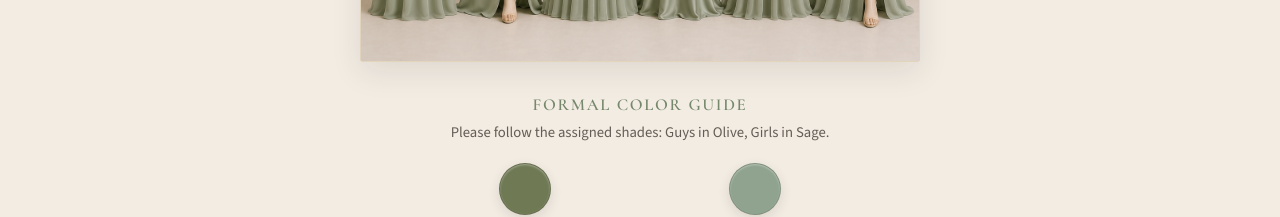
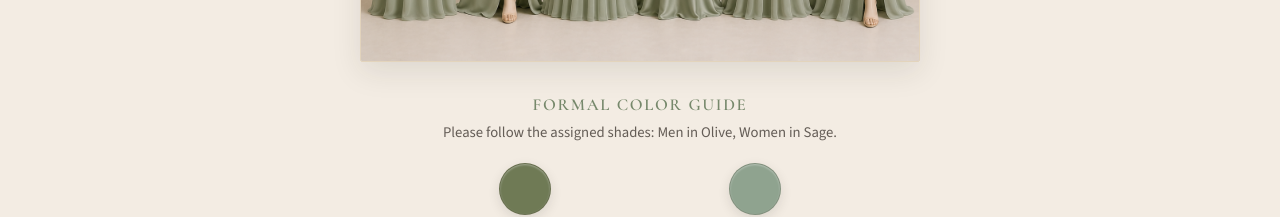
Before and after one commit to LouiePasteur/Louie-Marielle, a Vue app in the folder Louie-Marielle/: page /wedding-party in a window 1280 px wide. Shown: the part 4300-4517 px from the top of the page. Built offline with nearby package versions, Linux system fonts and the light colour scheme.

Commit message:
add minor fixes

```diff
--- a/Louie-Marielle/src/views/WeddingInvitationView.vue
+++ b/Louie-Marielle/src/views/WeddingInvitationView.vue
@@ -86,7 +86,7 @@ const attirePaletteHeading = computed(() =>
 )
 const attirePaletteHint = computed(() =>
   isWeddingPartyRoute.value
-    ? 'Please follow the assigned shades: Guys in Olive, Girls in Sage.'
+    ? 'Please follow the assigned shades: Men in Olive, Women in Sage.'
     : 'Mix and match within these tones—no need to match exactly.',
 )
 const displayedAttirePalette = computed(() =>
```
